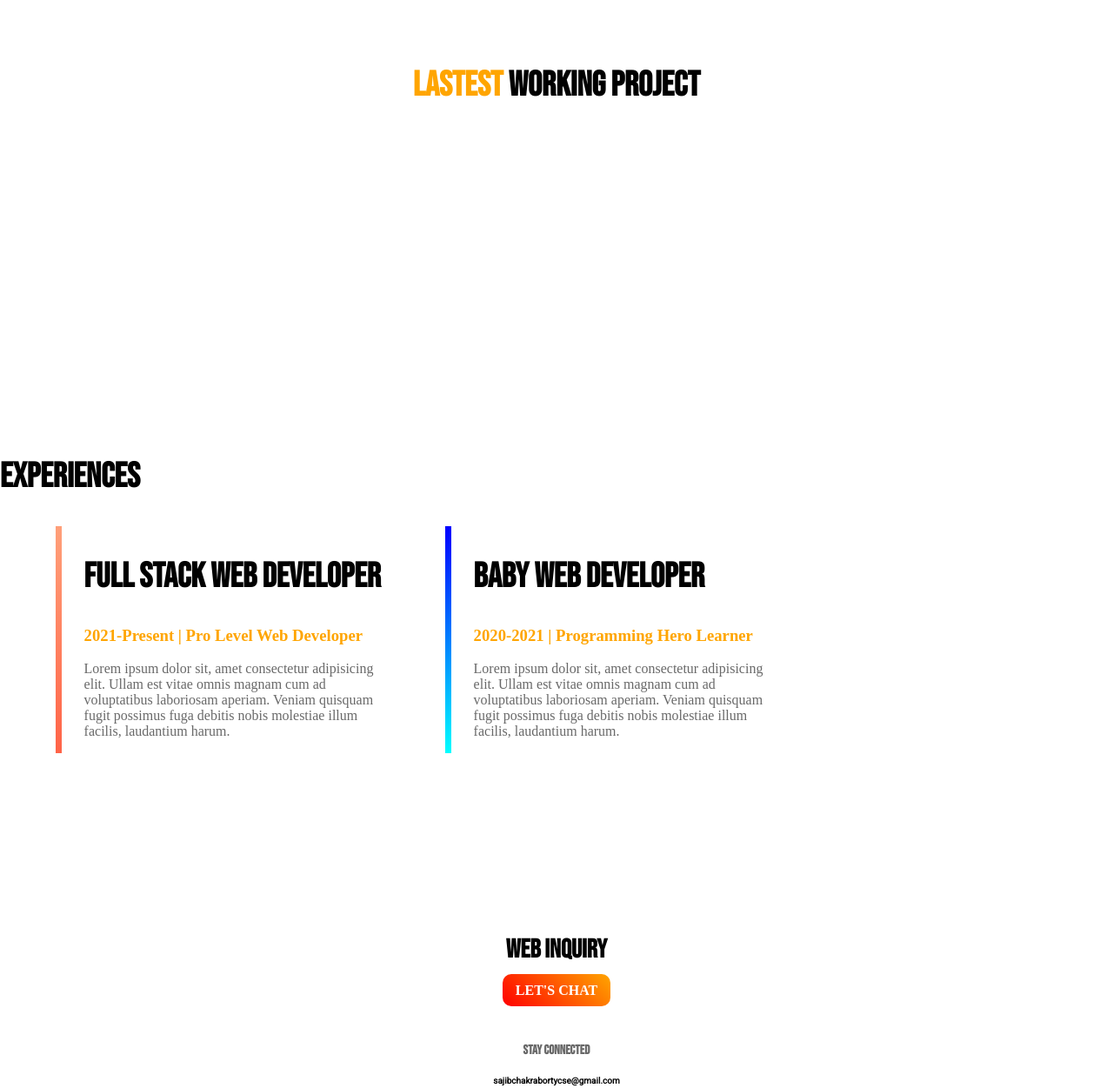
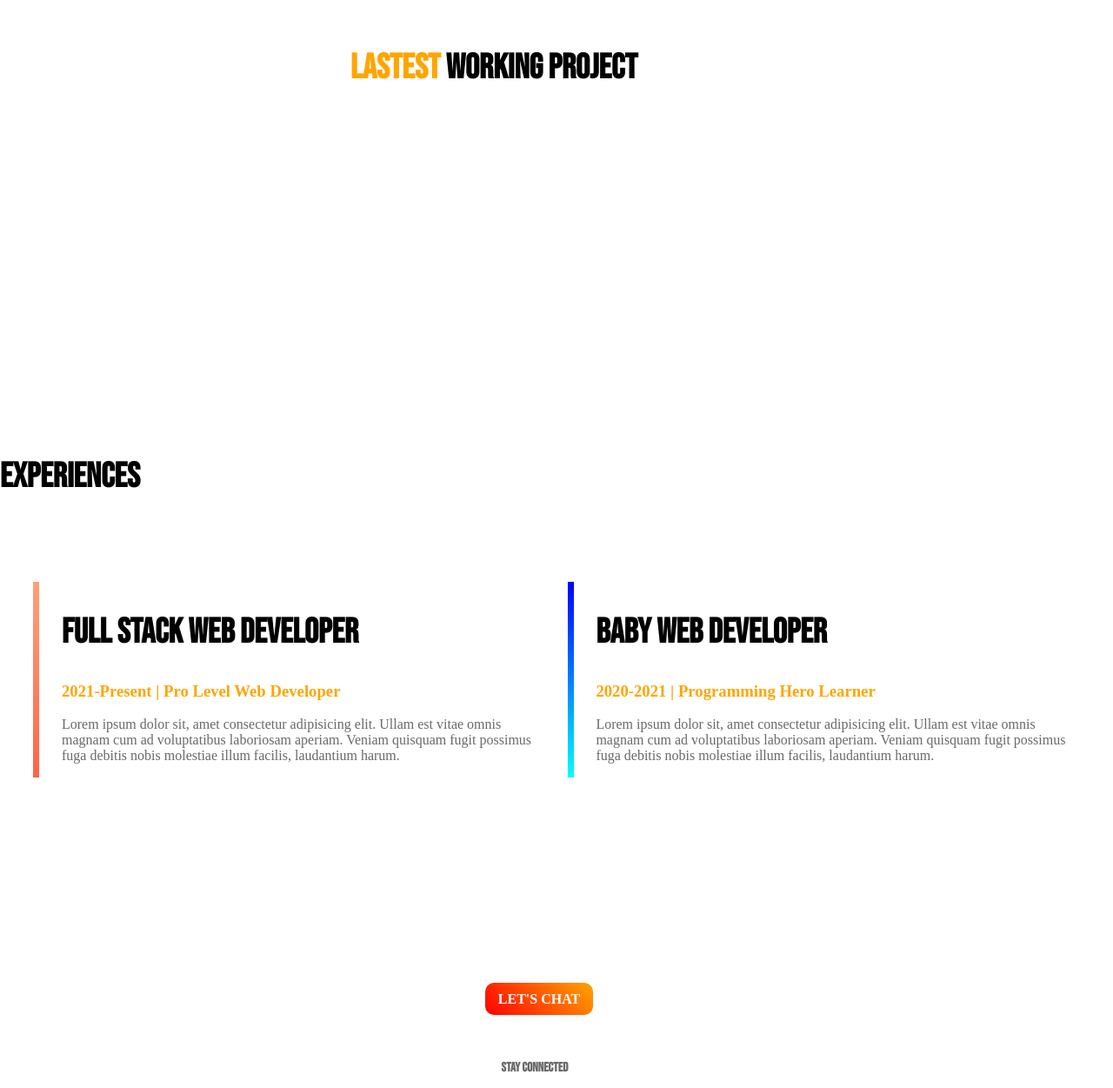
Before and after one commit to SajibChakraborty/Personal-website, a plain HTML site: page index.html in a window 1280 px wide. Shown: the part 1009-2260 px from the top of the page at 87% size. Drawn offline with Linux system fonts and the light colour scheme.

Commit message:
Update style.css

```diff
--- a/style.css
+++ b/style.css
@@ -17,9 +17,10 @@ h1{
      color: dimgray;
  }
  .half-width{
-    width: 30%;
+    width: 45%;
     float: left;
-    margin-left: 5%;
+    margin-left: 3%;
+    margin-top: 5%;
     padding-left: 2%;
 }
 .half-width img{
@@ -80,12 +81,13 @@ footer {
     padding-left: 2%;
 }
 .working-project{
-    float:;
-    width: 100%;
-    padding: 50px;
+    float: right;
+    width: 80%;
+    padding: 30px;
     align-items: center;
     text-align: center;
     align-content: center;
+    margin-right: 200px;
 }
 .work{
     align-items: center;
@@ -105,15 +107,19 @@ ul {
   .hero-text{
       background-image: url("images/shapes/work-inquiry.png");
       background-repeat: no-repeat;
+      background-position: center;
       text-align: left;
       float:center;
-      width: 100%;
-      padding: 30px;
-      align-items: center;
+      width: 50%;
+      padding: 40px;
+      margin-left: 300px;
+
       text-align: center;
+      color: white;
   }
   .social{
       text-align: center;
+      margin-right: 50px;
   }
   h4{
     font-size: 15px;
```
